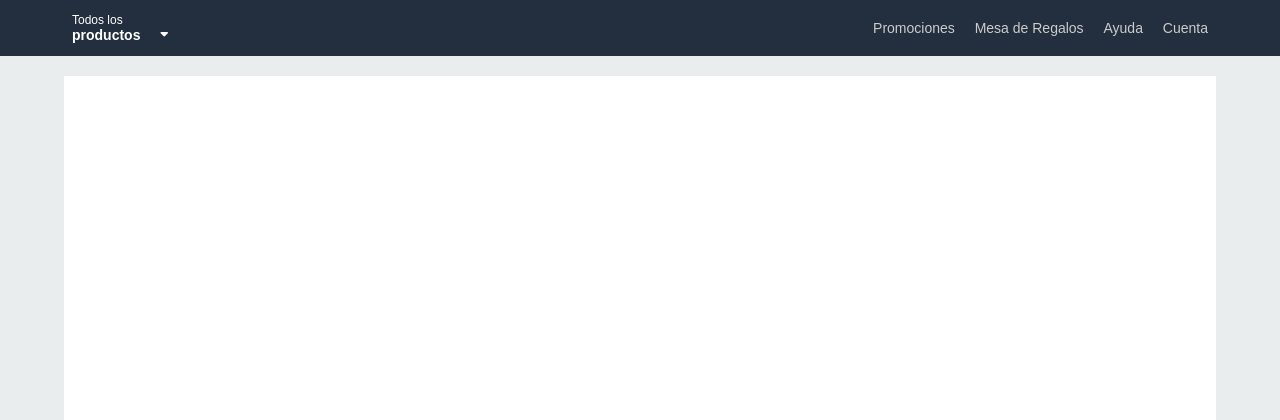
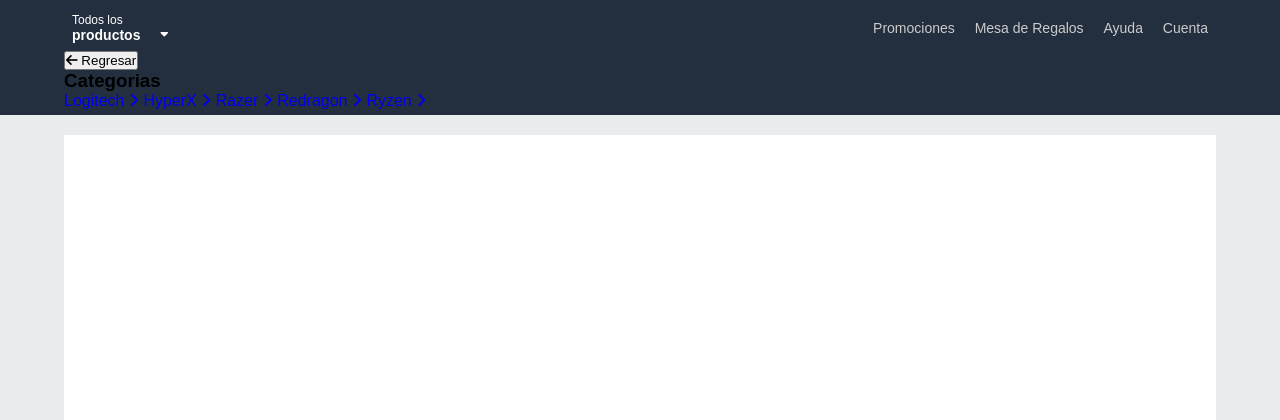
Before and after one commit to Brandon-Gomez/wowgames, a PHP site: page / in a window 1280 px wide. Shown: the top 420 px of the page. Run offline with PHP 8.4, Linux system fonts and the light colour scheme; some libraries are stand-ins or nearby versions.

Commit message:
css y nav

```diff
--- a/template/cabecera.php
+++ b/template/cabecera.php
@@ -12,12 +12,11 @@
 <body>
 
 <nav class = "menu" id = "menu" >
-		<div class = " contenedor contenedor-botones-menu " >
+	<div class = " contenedor contenedor-botones-menu " >
 			<button  id = "btn-menu-barras " class = "btn-menu-barras " > <i  class = "fas fa-bars " > </i > </button >
 			<button  id = "btn-menu-cerrar " class = "btn-menu-cerrar " > <i  class = "fas fa-times " > </i > </button >
-		</div >
-
-		<div  class = "contenedor contenedor-enlaces-nav" >
+	</div >
+	<div  class = "contenedor contenedor-enlaces-nav" >
 			<div  class = " btn-departamentos " id = " btn-departamentos " >
 				<p >Todos los <span >productos</span > </p >
 				<i  class = " fas fa-caret-down " > </i >
@@ -29,25 +28,20 @@
 				<a href = " # " >Ayuda </a >
 				<a href = " # " >Cuenta </a >
 			</div >
-		</div >
+	</div >
 
+	<div  class = "contenedor contenedor-grid" >
+		<div  class = "grid" id = "grid" >
+			<div  class = "categorias" >
+				<button  class = "btn-regresar" > <i  class = " fas fa-arrow-left " > </i > Regresar </button >
+				<h3  class = "subtitulo" > Categorias </h3 >
+				<a  href = "#" data-categoria ="logitech"> Logitech <i class ="fas fa-angle-right"></i ></a >
+				<a  href = "#" data-categoria ="hyperx"  > HyperX   <i class ="fas fa-angle-right"></i ></a >
+				<a  href = "#" data-categoria ="razer"   > Razer  	<i class ="fas fa-angle-right"></i ></a >
+				<a  href = "#" data-categoria ="redragon"> Redragon <i class ="fas fa-angle-right"></i ></a >
+				<a  href = "#" data-categoria ="ryzen"   > Ryzen 	<i class ="fas fa-angle-right"></i ></a >
+			</div >
 <!--
-
-		<div  class = " contenedor contenedor-grid " >
-			<div  class = " grid " id = " grid " >
-				<div  class = " categorias " >
-					<button  class = " btn-regresar " > <i  class = " fas fa-arrow-left " > </i > Regresar </button >
-					<h3  class = " subtitulo " > Categorias </h3 >
-
-					<Un  href = " # " de datos-categoria =" tecnologia-y-computadoras " > Tecnología y Computadoras <i  clase =" fas fa-ángulo-derecho " > </i > </una >
-					<Un  href = " # " de datos-categoria =" libros " > 1 <i  clase =" fas fa-ángulo-derecho " > </i > </una >
-					<Un  href = " # " de datos-categoria =" Ropa-y-accesorios " > 2<i  clase =" fas fa-ángulo-derecho " > </i > </una >
-					<Un  href = " # " de datos-categoria =" hogar-y-cocina " > 3 <i  clase =" fas fa-ángulo-derecho " > </i > </una >
-					<Un  href = " # " de datos-categoria =" juegos-y-juguetes " > 4<i  clase =" fas fa-ángulo-derecho " > </i > </una >
-					<Un  href = " # " de datos-categoria =" salud-y-belleza " >5<i  clase =" fas fa-ángulo-derecho " > </i > </una >
-					<Un  href = " # " de datos-categoria =" Alimentos-y-bebidas " > 6 <i  clase =" fas fa-ángulo-derecho " > </i > </una >
-				</div >
-
 				<div  class = " contenedor-subcategorias " >
 					<div  class = " subcategoria " data-categoria = " tecnologia-y-computadoras " >
 						<div  class = " enlaces-subcategoria " >
```
